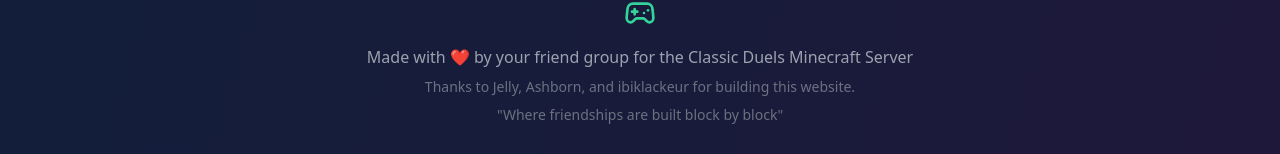
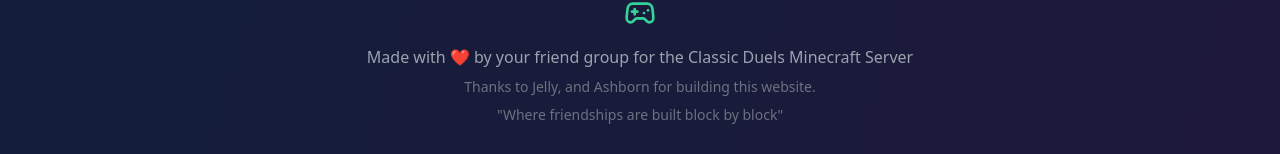
Before and after one commit to uli9mo/cdmcs-news, a React (Create React App) app: page / in a window 1280 px wide. Shown: the part 3909-4063 px from the top of the page. Built offline with nearby package versions, Linux system fonts and the light colour scheme.

Commit message:
Update App.js

```diff
--- a/src/App.js
+++ b/src/App.js
@@ -780,7 +780,7 @@ const App = () => {
               Made with ❤️ by your friend group for the Classic Duels Minecraft Server
             </p>
             <p className="text-gray-500 text-sm mt-2">
-              Thanks to Jelly, Ashborn, and ibiklackeur for building this website.
+              Thanks to Jelly, and Ashborn for building this website.
             </p>
             <p className="text-gray-500 text-sm mt-2">
               "Where friendships are built block by block"
```
